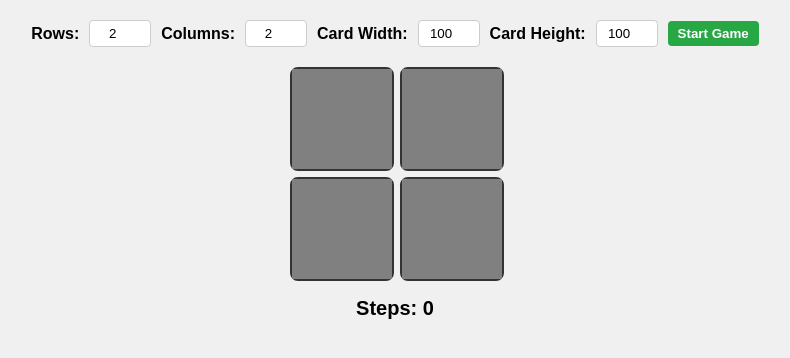
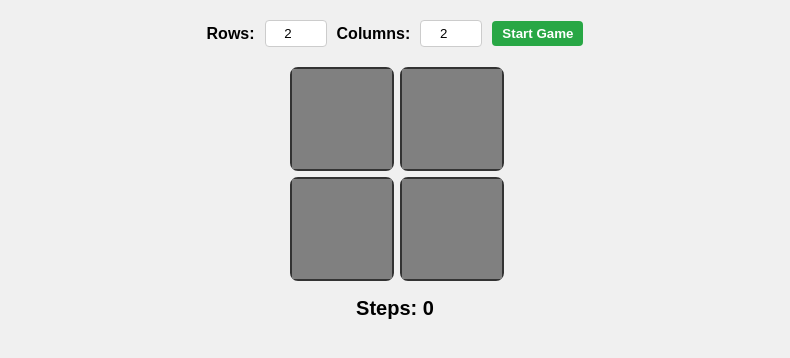
Before and after one commit to Masrafi5628/Memory-Matching-Game, a plain HTML site: page index.html in a window 1280 px wide. Both pictures are taken after a click on the button "Start Game". Shown: the whole page, without its empty margins (245-1035 px from the left). Drawn offline with Linux system fonts and the light colour scheme.

Commit message:
Edit Card Height and Width commented and Adjusted in script.js

```diff
--- a/index.html
+++ b/index.html
@@ -12,10 +12,10 @@
         <input type="number" id="rows" min="1" value="2">
         <label for="cols">Columns: </label>
         <input type="number" id="cols" min="1" value="2">
-        <label for="card-width">Card Width: </label>
+        <!-- <label for="card-width">Card Width: </label>
         <input type="number" id="card-width" min="50" value="100">
         <label for="card-height">Card Height: </label>
-        <input type="number" id="card-height" min="50" value="100">
+        <input type="number" id="card-height" min="50" value="100"> -->
         <button onclick="startGame()">Start Game</button>
     </div>
     <div id="game-container"></div>
--- a/script.js
+++ b/script.js
@@ -3,13 +3,32 @@ let steps = 0;
 function startGame() {
   steps = 0;
   updateStepCounter();
-    let rows = parseInt(document.getElementById('rows').value);
-    let cols = parseInt(document.getElementById('cols').value);
-    const cardWidth = parseInt(document.getElementById('card-width').value);
-    const cardHeight = parseInt(document.getElementById('card-height').value);
+  let rows = parseInt(document.getElementById("rows").value);
+  let cols = parseInt(document.getElementById("cols").value);
+  // Check if the element with id 'card-width' exists
+  const cardWidthElement = document.getElementById("card-width");
+  const cardWidth = cardWidthElement ? parseInt(cardWidthElement.value) : 100;
 
-    if (isNaN(rows) || rows < 1 || isNaN(cols) || cols < 1 || isNaN(cardWidth) || cardWidth < 50 || isNaN(cardHeight) || cardHeight < 50) {
-        alert('Please enter valid numbers for rows, columns, and card dimensions.');
+  // Check if the element with id 'card-height' exists
+  const cardHeightElement = document.getElementById("card-height");
+  const cardHeight = cardHeightElement
+    ? parseInt(cardHeightElement.value)
+    : 100;
+
+  // Now you can use cardWidth and cardHeight variables
+  console.log(`Card Width: ${cardWidth}, Card Height: ${cardHeight}`);
+
+  if (
+    isNaN(rows) ||
+    rows < 1 ||
+    isNaN(cols) ||
+    cols < 1 ||
+    isNaN(cardWidth) ||
+    cardWidth < 50 ||
+    isNaN(cardHeight) ||
+    cardHeight < 50
+  ) {
+    alert("Please enter valid numbers for rows, columns, and card dimensions.");
     return;
   }
 
@@ -17,13 +36,15 @@ function startGame() {
 
   // Adjust to an even number of total cards if necessary
   if (totalCards % 2 !== 0) {
-        alert('Please choose dimensions that result in an even number of total cards.');
+    alert(
+      "Please choose dimensions that result in an even number of total cards."
+    );
     return;
   }
 
   const colors = generateColors(totalCards / 2);
-    const gameContainer = document.getElementById('game-container');
-    gameContainer.innerHTML = '';
+  const gameContainer = document.getElementById("game-container");
+  gameContainer.innerHTML = "";
   gameContainer.style.gridTemplateRows = `repeat(${rows}, ${cardHeight}px)`;
   gameContainer.style.gridTemplateColumns = `repeat(${cols}, ${cardWidth}px)`;
 
@@ -31,23 +52,23 @@ function startGame() {
   let matchedPairs = 0;
 
   for (let i = 0; i < totalCards; i++) {
-        const card = document.createElement('div');
-        card.classList.add('card');
+    const card = document.createElement("div");
+    card.classList.add("card");
     card.style.width = `${cardWidth}px`;
     card.style.height = `${cardHeight}px`;
-        const canvas = document.createElement('canvas');
+    const canvas = document.createElement("canvas");
     canvas.width = cardWidth;
     canvas.height = cardHeight;
     card.appendChild(canvas);
     gameContainer.appendChild(card);
   }
 
-    const cards = document.querySelectorAll('.card');
+  const cards = document.querySelectorAll(".card");
   colors.sort(() => 0.5 - Math.random());
 
   cards.forEach((card, index) => {
-        const canvas = card.querySelector('canvas');
-        const gl = canvas.getContext('webgl');
+    const canvas = card.querySelector("canvas");
+    const gl = canvas.getContext("webgl");
 
     if (!gl) {
       console.error(`WebGL not supported for card ${index}`);
@@ -60,15 +81,15 @@ function startGame() {
     initShaders(gl);
     drawCard(gl, [0.5, 0.5, 0.5]);
 
-        card.addEventListener('click', function() {
-            if (revealedCards.length < 2 && !card.classList.contains('revealed')) {
+    card.addEventListener("click", function () {
+      if (revealedCards.length < 2 && !card.classList.contains("revealed")) {
         steps++;
         updateStepCounter();
 
         const color = card.dataset.color;
         const [r, g, b] = getColorComponents(color);
         drawCard(gl, [r, g, b]);
-                card.classList.add('revealed');
+        card.classList.add("revealed");
         revealedCards.push(card);
 
         if (revealedCards.length === 2) {
@@ -102,8 +123,8 @@ function generateColors(pairs) {
 }
 
 function getRandomColor() {
-    const letters = '0123456789ABCDEF';
-    let color = '#';
+  const letters = "0123456789ABCDEF";
+  let color = "#";
   for (let i = 0; i < 6; i++) {
     color += letters[Math.floor(Math.random() * 16)];
   }
@@ -118,14 +139,14 @@ function getColorComponents(color) {
 }
 
 function hideCard(card) {
-    const canvas = card.querySelector('canvas');
-    const gl = canvas.getContext('webgl');
+  const canvas = card.querySelector("canvas");
+  const gl = canvas.getContext("webgl");
   drawCard(gl, [0.5, 0.5, 0.5]);
-    card.classList.remove('revealed');
+  card.classList.remove("revealed");
 }
 
 function updateStepCounter() {
-    document.getElementById('step-counter').textContent = `Steps: ${steps}`;
+  document.getElementById("step-counter").textContent = `Steps: ${steps}`;
 }
 
 function initShaders(gl) {
@@ -145,7 +166,11 @@ function initShaders(gl) {
     `;
 
   const vertexShader = loadShader(gl, gl.VERTEX_SHADER, vertexShaderSource);
-    const fragmentShader = loadShader(gl, gl.FRAGMENT_SHADER, fragmentShaderSource);
+  const fragmentShader = loadShader(
+    gl,
+    gl.FRAGMENT_SHADER,
+    fragmentShaderSource
+  );
 
   const shaderProgram = gl.createProgram();
   gl.attachShader(shaderProgram, vertexShader);
@@ -153,7 +178,7 @@ function initShaders(gl) {
   gl.linkProgram(shaderProgram);
 
   if (!gl.getProgramParameter(shaderProgram, gl.LINK_STATUS)) {
-        console.error('Could not initialize shaders');
+    console.error("Could not initialize shaders");
     return null;
   }
 
@@ -177,21 +202,18 @@ function loadShader(gl, type, source) {
 
 function drawCard(gl, color) {
   const vertices = new Float32Array([
-        -1.0,  1.0,
-        -1.0, -1.0,
-         1.0,  1.0,
-         1.0, -1.0,
+    -1.0, 1.0, -1.0, -1.0, 1.0, 1.0, 1.0, -1.0,
   ]);
 
   const vertexBuffer = gl.createBuffer();
   gl.bindBuffer(gl.ARRAY_BUFFER, vertexBuffer);
   gl.bufferData(gl.ARRAY_BUFFER, vertices, gl.STATIC_DRAW);
 
-    const a_Position = gl.getAttribLocation(gl.program, 'a_Position');
+  const a_Position = gl.getAttribLocation(gl.program, "a_Position");
   gl.vertexAttribPointer(a_Position, 2, gl.FLOAT, false, 0, 0);
   gl.enableVertexAttribArray(a_Position);
 
-    const u_FragColor = gl.getUniformLocation(gl.program, 'u_FragColor');
+  const u_FragColor = gl.getUniformLocation(gl.program, "u_FragColor");
   gl.uniform4f(u_FragColor, color[0], color[1], color[2], 1.0);
 
   gl.clear(gl.COLOR_BUFFER_BIT);
```
Lines whose indentation alone changed are shown as unchanged.
